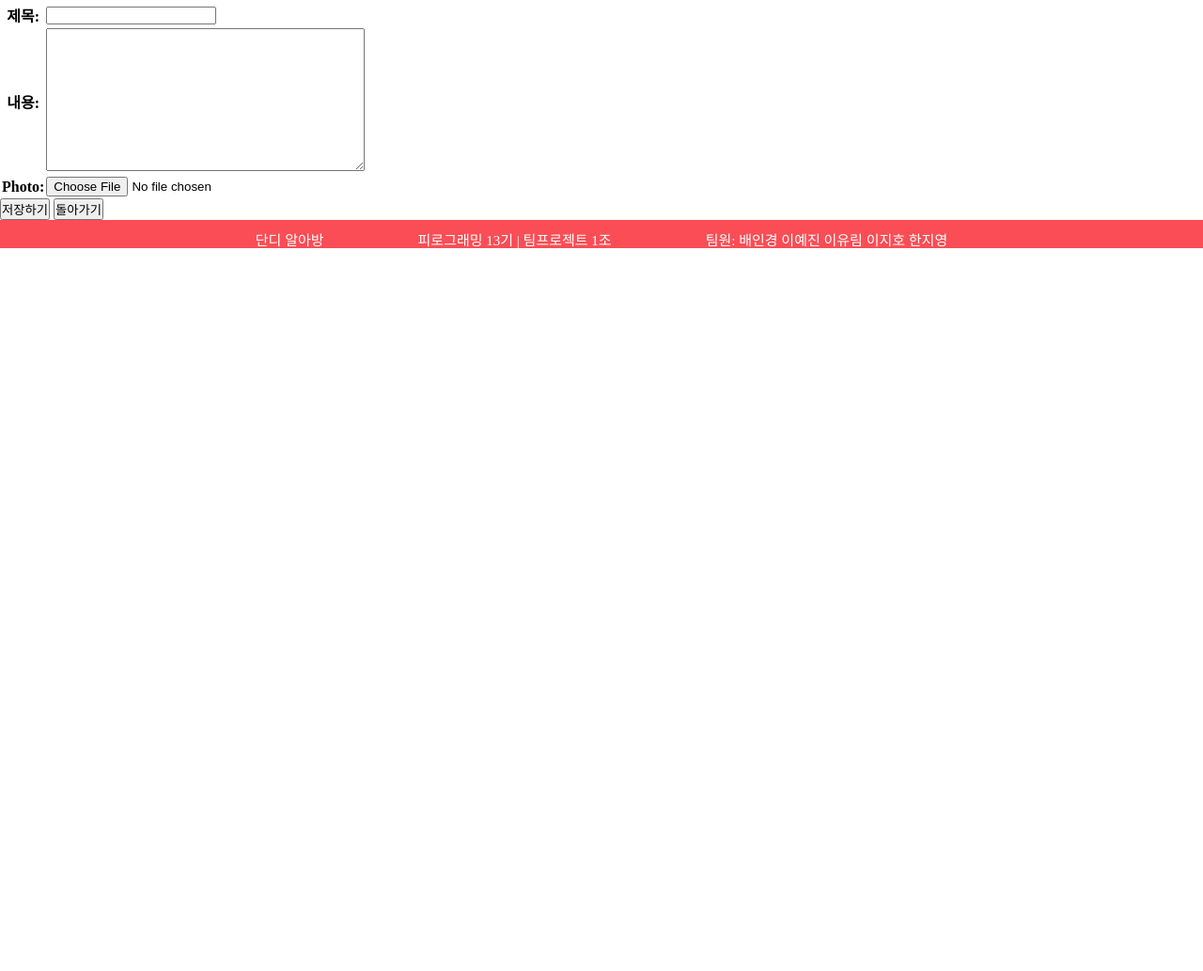
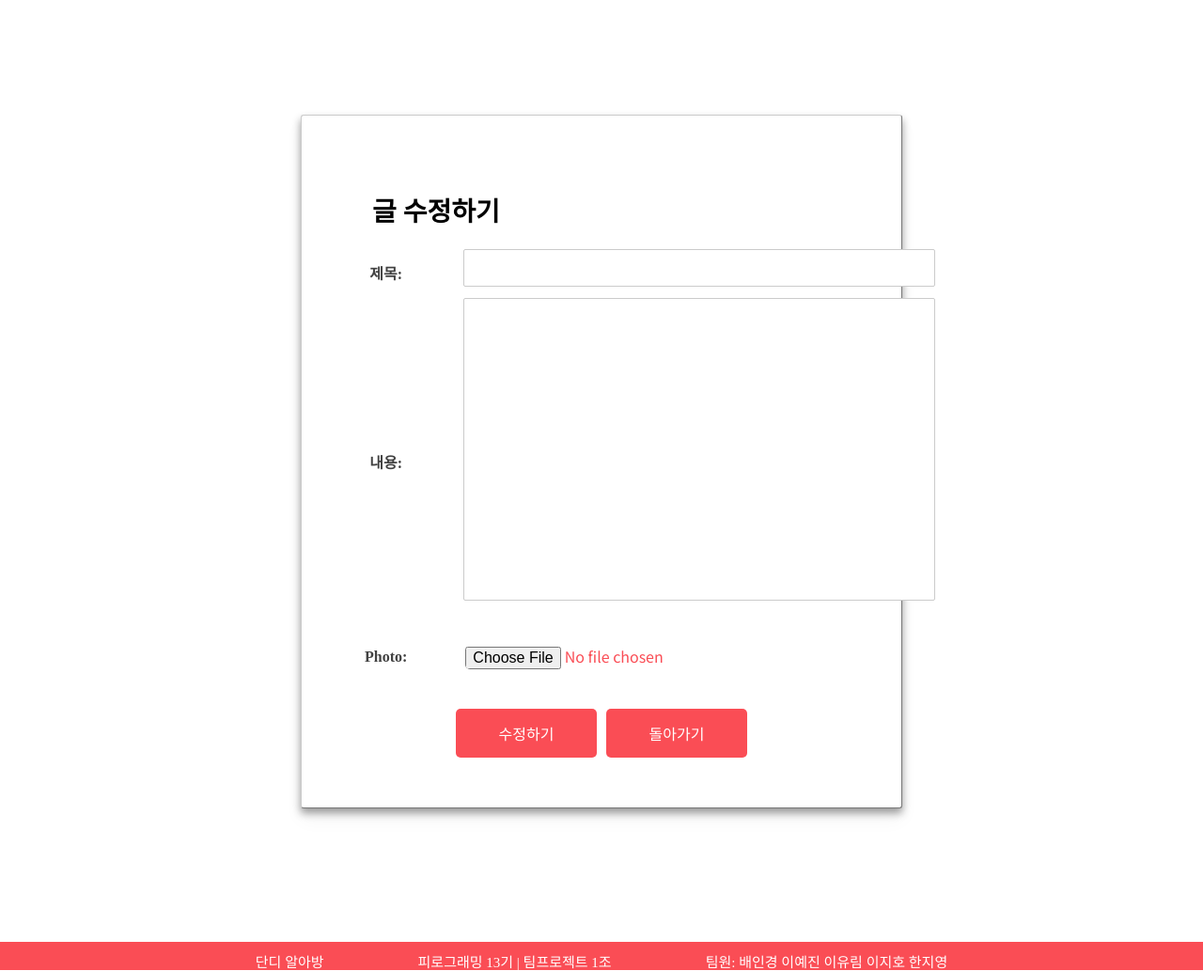
Before and after one commit to InKyeongBae/DD_AraBang, a Django app: template DDAraBang/community/templates/community/update.html in a window 1280 px wide. Shown: the part 60-1093 px from the top of the page at 94% size. Before the commit the page ends 324 px from the top, so only its background shows below. Run offline with Django 3.2, Linux system fonts and the light colour scheme; the template is opened without the code that fills it: values that come from a table or form of the project are taken from there, others are empty; some libraries are stand-ins or nearby versions; some web fonts are replaced.

Commit message:
커뮤니티 포스트수정하기 완성

```diff
--- a/DDAraBang/community/templates/community/post_write.html
+++ b/DDAraBang/community/templates/community/post_write.html
@@ -161,12 +161,6 @@ border : 1px solid #FA4D55;
                     <div class="wrap" style="display: grid;">
                         <div class="name" style="grid-column: 1;grid-row: 1">제목</div><div class="form-name" style="grid-column: 2;grid-row: 1">{{ form.title }}</div>
                         <div class="name" style="grid-column: 1;grid-row: 2">내용</div><div class="form-name" style="grid-column: 2;grid-row: 2">{{ form.contents }}</div>
-
-{#                            <div class="yame1" style="display: inline;  position: relative; z-index: 1;"><label#}
-{#                                    for="id_photo">업로드</label></div>#}
-
-
-
                         <div class="name" style="grid-column: 1;grid-row: 3">사진</div>
                         <div class="yame2" style="grid-column: 2;grid-row: 3">{{ form.photo }}</div>
                         <div class="write_form_input" style="grid-column:1 / span 2;grid-row: 4;">
--- a/DDAraBang/community/templates/community/update.html
+++ b/DDAraBang/community/templates/community/update.html
@@ -1,11 +1,235 @@
 {% extends 'community/layout.html' %}
+
+{% block style %}
+
+    label {
+        margin-left: 10px;
+        color: #424242;
+        font-family: 'S-CoreDream-3Light';
+        margin-right: 60px;
+    }
+
+    .wrap {
+        item-align: center;
+    }
+
+    td {
+
+    }
+
+    #id_photo {
+        margin-top: 20px;
+    }
+
+
+    input {
+        width: 450px;
+    }
+
+.write_box {
+width: 100%;
+height: 1000px;
+}
+
+.write_form {
+margin: 0 auto;
+width: 50%;
+height: 50%;
+padding-top: 120px;
+padding-bottom: 120px;
+}
+
+.write_form_container {
+margin: 0 auto;
+border-radius: 3px;
+border-style: outset;
+border-width: 0.7px;
+border-color: #CBCBCB;
+background-color: white;
+padding: 60px 55px 33px 55px;
+box-shadow: 0 5px 8px #999999, 0 12px 20px #F5F5F5;
+}
+
+.write-title {
+text-align: left;
+padding: 20px;
+font-family: 'S-CoreDream-3Light';
+font-size: 28px;
+font-weight: bold;
+}
+
+.write_form #id_title {
+float: right;
+border: 2px solid #dadada;
+border-radius: 2px;
+font-size: 1em;
+width: 100%;
+padding: 2% 0;
+border-color: #CBCBCB;
+border-width: 0.5px;
+margin-bottom: 2%;
+text-indent: 20px;
+}
+
+.write_form #id_contents {
+float: right;
+border: 2px solid #dadada;
+border-radius: 2px;
+font-size: 1em;
+width: 100%;
+padding: 2% 0;
+border-color: #CBCBCB;
+border-width: 0.5px;
+margin-bottom: 5%;
+text-indent: 20px;
+height: 300px;
+resize : none;
+}
+
+#id_photo {
+font-family: 'Noto Sans KR', sans-serif;
+font-size:1em;
+border-radius: 2px;
+text-align: center;
+color: #FA4D55;
+border: none;
+cursor: pointer;
+transition: 800ms ease all;
+outline: none;
+border-radius: 5px;
+margin-bottom: 20px;
+padding-right : 50px;
+}
+
+.name {
+text-align: left;
+padding-left: 20px;
+font-family: 'S-CoreDream-3Light';
+font-size: 15px;
+}
+
+.filebox label {
+padding:10px 20px;
+color: #FA4D55;
+font-size: inherit;
+line-height: normal;
+vertical-align: middle;
+background-color: white;
+cursor: pointer;
+border: 2px solid #FA4D55;
+border-radius: .25em;
+-webkit-transition: background-color 0.2s;
+transition: background-color 0.2s;
+}
+
+.filebox label:hover {
+background-color: #FA4D55;
+border : 2px solid #FA4D55;
+color : white;
+}
+
+.filebox label:active {
+background-color: #FA4D55;
+}
+
+.write_form_input > input {
+font-family: 'Noto Sans KR', sans-serif;
+font-size:1em;
+border-radius: 2px;
+text-align: center;
+padding: 1.5% 3%;
+width: 45%;
+background: #FA4D55;
+color: white;
+border: none;
+
+height: 52px;
+cursor: pointer;
+transition: 800ms ease all;
+outline: none;
+border-radius: 5px;
+
+margin-bottom: 20px;
+}
+
+
+.write_form_input {
+display: flex;
+margin-top: 20px;
+justify-content: center;
+}
+
+#id_title {
+    border: red;
+}
+
+#bts:hover {
+background-color: white;
+color:#FA4D55;
+border : 1px solid #FA4D55;
+}
+
+{% endblock %}
+
+
 {% block content %}
-<form action="" method="post" enctype="multipart/form-data" autocomplete="off">
-    {% csrf_token %}
-    <table class="table table-bordered">
-        {{ form.as_table }}
-    </table>
-    <input type="submit" value="저장하기" class="btn btn-primary" />
-    <input type=button value="돌아가기" onClick="javascript:history.go(-1);">
-</form>
+
+    <div class="d-flex justify-content-center">
+    <div class="write_box">
+        <div class="write_form">
+            <div class="write_form_container">
+                <div class="write-title">
+                    글 수정하기
+                </div>
+
+
+                <form class="post_write_table" action="" method="post" enctype="multipart/form-data" autocomplete="off">
+                    {% csrf_token %}
+                    <div class="wrap" style="">
+                        <table class="table table-bordered">
+                            {{ form.as_table }}
+                        </table>
+                        <div class="write_form_input" style="grid-column:1 / span 2;grid-row: 4;">
+                            <input type="submit" value="수정하기" id="bts" class="btn btn-primary" style="width: 150px;margin-right: 5px;" />
+                            <input type=button value="돌아가기"id="bts" style="width: 150px;margin-left: 5px;"   onClick="javascript:history.go(-1);">
+                        </div>
+                    </div>
+                </form>
+
+
+{##}
+{#                <form class="post_write_table" action="" method="post" enctype="multipart/form-data" autocomplete="off">#}
+{#                    {% csrf_token %}#}
+{#                    <div class="wrap" style="display: grid;">#}
+{#                        <div class="name" style="grid-column: 1;grid-row: 1">제목</div><div class="form-name" style="grid-column: 2;grid-row: 1">{{ form.title }}</div>#}
+{#                        <div class="name" style="grid-column: 1;grid-row: 2">내용</div><div class="form-name" style="grid-column: 2;grid-row: 2">{{ form.contents }}</div>#}
+{#                        <div class="name" style="grid-column: 1;grid-row: 3">사진</div>#}
+{#                        <div class="yame2" style="grid-column: 2;grid-row: 3">{{ form.photo }}</div>#}
+{#                        <div class="write_form_input" style="grid-column:1 / span 2;grid-row: 4;">#}
+{#                            <input type="submit" value="저장하기" id="bts" class="btn btn-primary" style="width: 150px;margin-right: 5px;" />#}
+{#                            <input type=button value="돌아가기"id="bts" style="width: 150px;margin-left: 5px;"   onClick="javascript:history.go(-1);">#}
+{#                        </div>#}
+{#                    </div>#}
+{#                </form>#}
+{##}
+
+
+
+            </div>
+        </div>
+    </div>
+</div>
+
+
+    <script>
+        document.addEventListener('keydown', function (event) {
+            if (event.keyCode === 13) {
+                var str = document.getElementById("id_contents").value;
+                str = str.replace('\n', <br />);
+                console.log(str)
+                event.preventDefault();
+                document.getElementById("id_contents").value = str;
+            };
+        }, true);
+    </script>
 {% endblock %}
```
